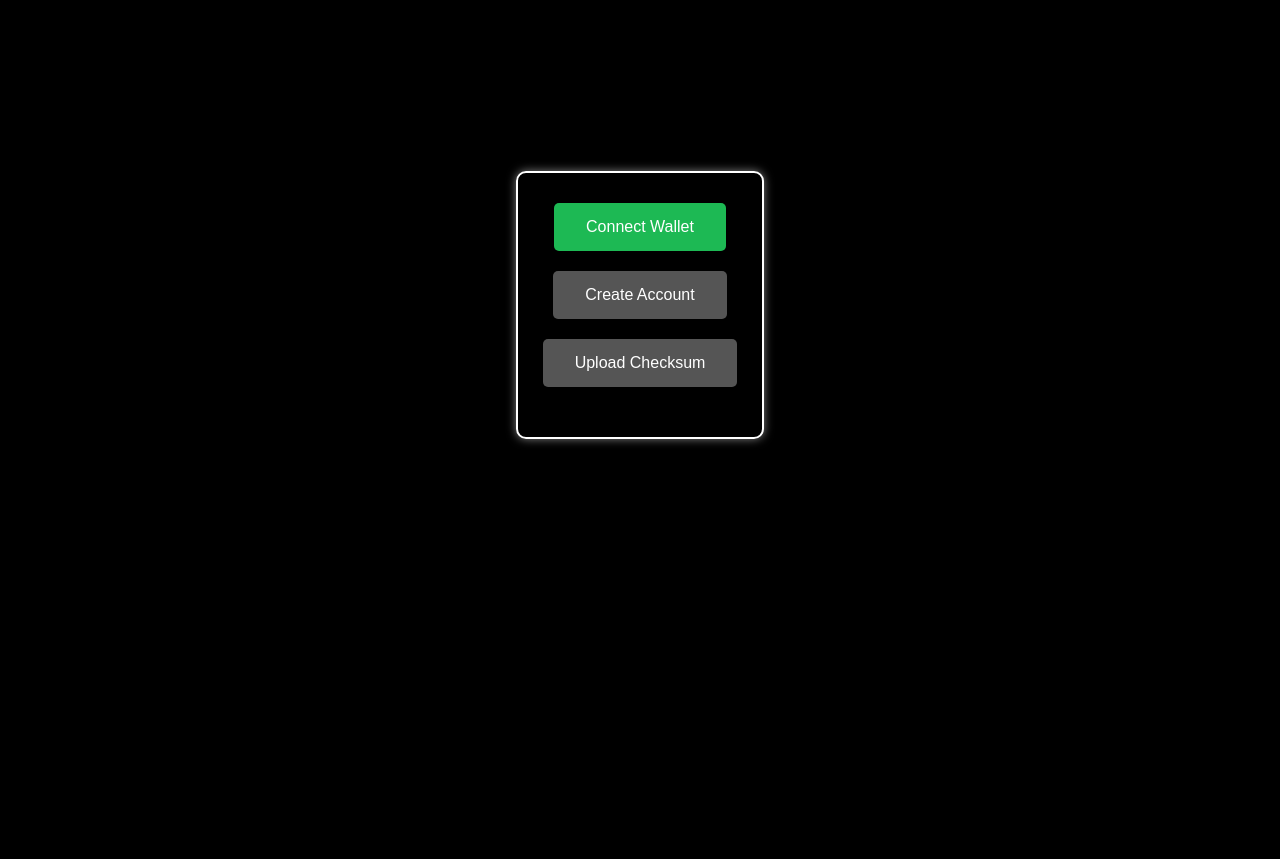
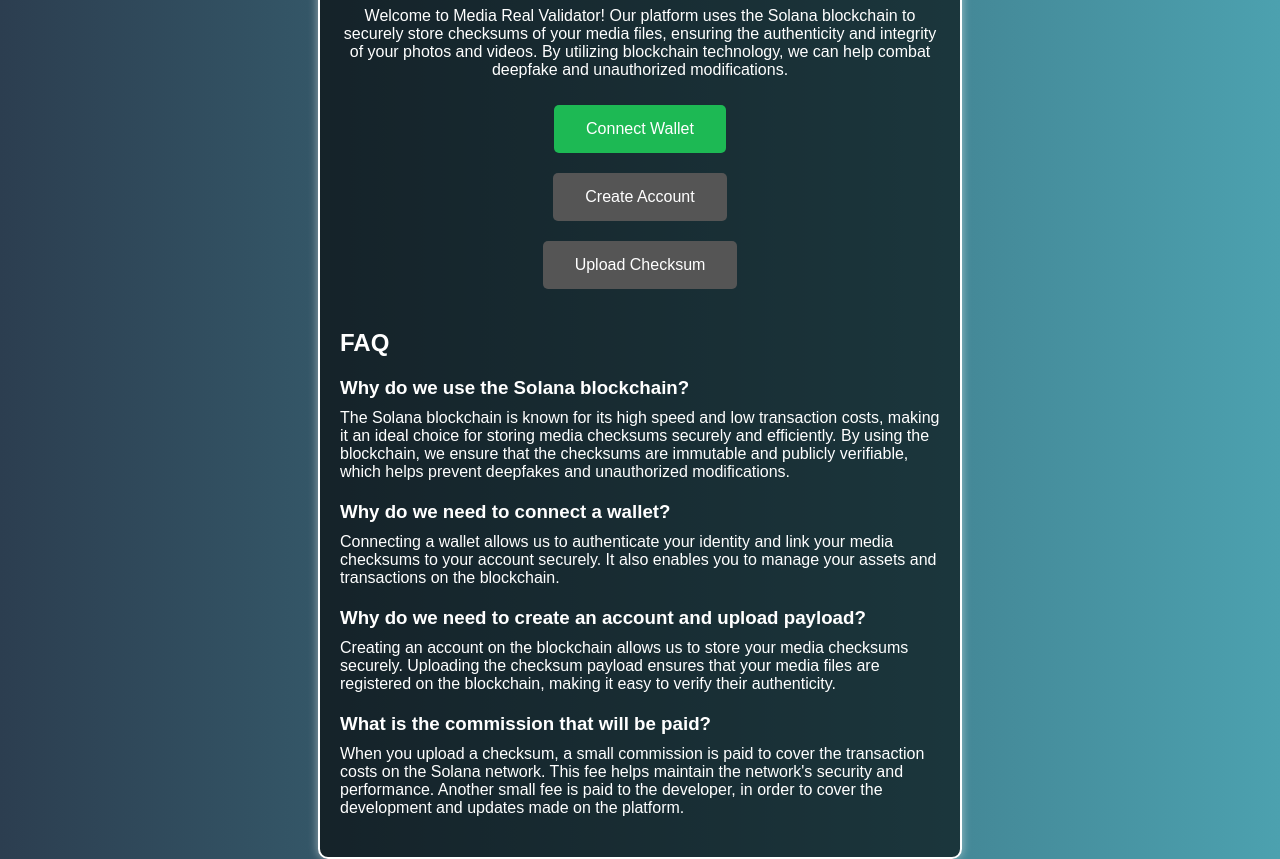
Before and after one commit to lollix91/MediaSeal, a website built with Parcel: page src/index.html in a window 1280 px wide. Shown: the part 95-954 px from the top of the page. Before the commit the page ends 800 px from the top, so only its background shows below. Built offline with nearby package versions, Linux system fonts and the light colour scheme; what @solana/web3.js would draw is missing.

```diff
--- a/src/client.js
+++ b/src/client.js
@@ -78,8 +78,8 @@
             const signature = await connection.sendRawTransaction(serializedTransaction);
 
             await connection.confirmTransaction(signature);
-            console.log(`New account created with public key: ${newAccount.publicKey.toBase58()}`);
-            publicKeyDisplay.textContent = `New Account Public Key: ${newAccount.publicKey.toBase58()}`;
+            console.log(`New account created. Write this key in a safe place, you will need it to check media checksums in the future. Public key: ${newAccount.publicKey.toBase58()}`);
+            publicKeyDisplay.innerHTML = `New account created. Write this key in a safe place, you will need it to check media checksums in the future. Public key:<br><p style="color:red;">${newAccount.publicKey.toBase58()}</p>`;
 
             uploadChecksumButton.disabled = false;
             showStatus("Account created successfully!");
@@ -91,6 +91,7 @@
     }
 
     async function uploadChecksum(checksum, mediaType) {
+		uploadChecksumButton.disabled = true;
         let checksumBytes;
         if (typeof checksum === 'string') {
             if (checksum.length !== 64) {
--- a/src/index.html
+++ b/src/index.html
@@ -3,7 +3,7 @@
 <head>
     <meta charset="UTF-8">
     <meta name="viewport" content="width=device-width, initial-scale=1.0">
-    <title>Checksum Uploader</title>
+    <title>Media Real Validator</title>
     <link rel="stylesheet" href="styles.css">
 </head>
 <body>
@@ -11,6 +11,8 @@
         <button id="publicVerifyChecksum" class="button">Verify Checksum</button>
     </div>
     <div class="container">
+        <h1>Media Real Validator</h1>
+        <p>Welcome to Media Real Validator! Our platform uses the Solana blockchain to securely store checksums of your media files, ensuring the authenticity and integrity of your photos and videos. By utilizing blockchain technology, we can help combat deepfake and unauthorized modifications.</p>
         <div class="center-buttons">
             <button id="connectWallet" class="button">Connect Wallet</button>
             <button id="createAccount" class="button" disabled>Create Account</button>
@@ -18,6 +20,25 @@
         </div>
         <div id="publicKeyDisplay" class="public-key-display"></div>
         <div id="statusMessage" class="status-message"></div>
+        <div class="faq-section">
+            <h2>FAQ</h2>
+            <div class="faq-item">
+                <h3>Why do we use the Solana blockchain?</h3>
+                <p>The Solana blockchain is known for its high speed and low transaction costs, making it an ideal choice for storing media checksums securely and efficiently. By using the blockchain, we ensure that the checksums are immutable and publicly verifiable, which helps prevent deepfakes and unauthorized modifications.</p>
+            </div>
+            <div class="faq-item">
+                <h3>Why do we need to connect a wallet?</h3>
+                <p>Connecting a wallet allows us to authenticate your identity and link your media checksums to your account securely. It also enables you to manage your assets and transactions on the blockchain.</p>
+            </div>
+            <div class="faq-item">
+                <h3>Why do we need to create an account and upload payload?</h3>
+                <p>Creating an account on the blockchain allows us to store your media checksums securely. Uploading the checksum payload ensures that your media files are registered on the blockchain, making it easy to verify their authenticity.</p>
+            </div>
+            <div class="faq-item">
+                <h3>What is the commission that will be paid?</h3>
+                <p>When you upload a checksum, a small commission is paid to cover the transaction costs on the Solana network. This fee helps maintain the network's security and performance. Another small fee is paid to the developer, in order to cover the development and updates made on the platform.</p>
+            </div>
+        </div>
     </div>
     <script src="client.js" type="module"></script>
 </body>
--- a/src/styles.css
+++ b/src/styles.css
@@ -1,5 +1,5 @@
 body {
-    background-color: #000;
+    background: linear-gradient(to right, #2c3e50, #4ca1af);
     color: #fff;
     font-family: Arial, sans-serif;
     display: flex;
@@ -17,6 +17,7 @@
     border: 2px solid #fff;
     border-radius: 10px;
     box-shadow: 0 0 10px rgba(255, 255, 255, 0.5);
+    background: rgba(0, 0, 0, 0.6);
 }
 
 .center-buttons {
@@ -61,3 +62,20 @@
     font-size: 1em;
     word-break: break-all;
 }
+
+.faq-section {
+    text-align: left;
+    margin-top: 30px;
+}
+
+.faq-item {
+    margin-bottom: 20px;
+}
+
+.faq-item h3 {
+    margin-bottom: 10px;
+}
+
+.faq-item p {
+    margin: 0;
+}
```
Also changed, not shown: 1 other file.
